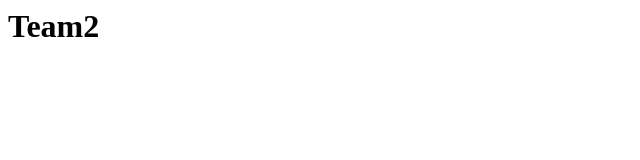
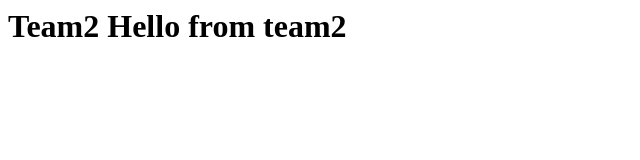
Before and after one commit to ranayehia94/Team2, a plain HTML site: page index.html in a window 1280 px wide. Shown: the whole page, without its empty margins (0-640 px from the left). Drawn offline with Linux system fonts and the light colour scheme.

Commit message:
Update index.html

```diff
--- a/index.html
+++ b/index.html
@@ -1,3 +1,4 @@
 <h1>
 Team2
+  Hello from team2
 </h1>
```
